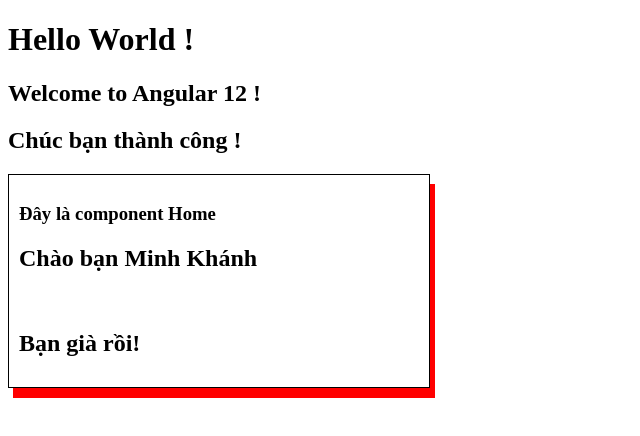
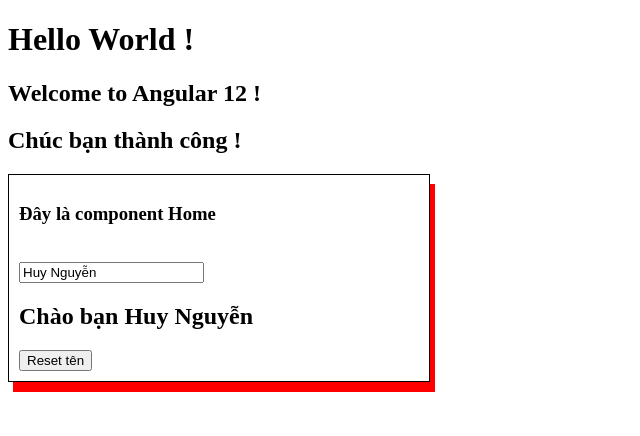
Before and after one commit to TranTienDe/Angular12, an Angular app: page / in a window 1280 px wide. Shown: the top 436 px of the page, without its empty margins (0-640 px from the left). Built offline with nearby package versions, Linux system fonts and the light colour scheme.

Commit message:
Event Binding and Two-way Binding use ngModel

```diff
--- a/src/app/app.module.ts
+++ b/src/app/app.module.ts
@@ -1,5 +1,6 @@
 import { NgModule } from '@angular/core';
 import { BrowserModule } from '@angular/platform-browser';
+import { FormsModule } from '@angular/forms';
 
 import { AppRoutingModule } from './app-routing.module';
 import { AppComponent } from './app.component';
@@ -14,7 +15,8 @@ import { AboutComponent } from './about/about.component';
   ],
   imports: [
     BrowserModule,
-    AppRoutingModule
+    AppRoutingModule,
+    FormsModule
   ],
   providers: [],
   bootstrap: [AppComponent]
--- a/src/app/home/home.component.html
+++ b/src/app/home/home.component.html
@@ -1,7 +1,8 @@
 <div class="clsTest">
   <h3>Đây là component Home</h3>
+  <br/>
+  <input type="text" [(ngModel)]="name"/>
   <h2>Chào bạn {{ name }}</h2>
-  <br/>
-  <h2 *ngIf="age > 18">Bạn già rồi!</h2>
-  <h2 *ngIf="age<=18">Bạn còn trẻ!</h2>
+  <button (click)="resetName()">Reset tên</button>
+
 </div>
--- a/src/app/home/home.component.ts
+++ b/src/app/home/home.component.ts
@@ -6,12 +6,16 @@ import { Component, OnInit } from '@angular/core';
   styleUrls: ['./home.component.scss']
 })
 export class HomeComponent implements OnInit {
-  public name = 'Minh Khánh';
-  public age = 35;
+  public name = 'Huy Nguyễn';
 
   constructor() { }
 
   ngOnInit(): void {
   }
 
+  public resetName(): void {
+    console.log('resetName');
+    this.name = '';
+  }
+
 }
```
